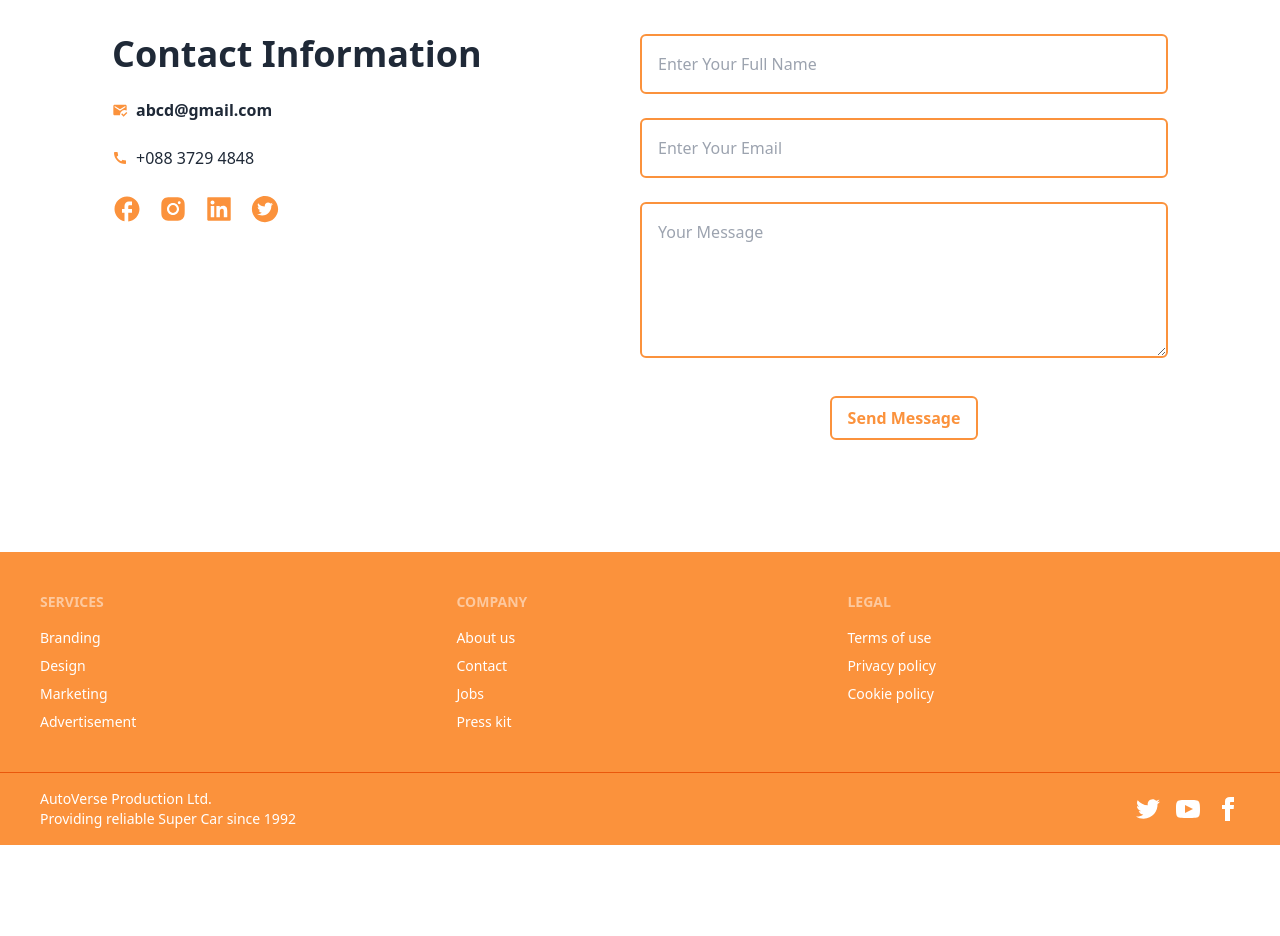
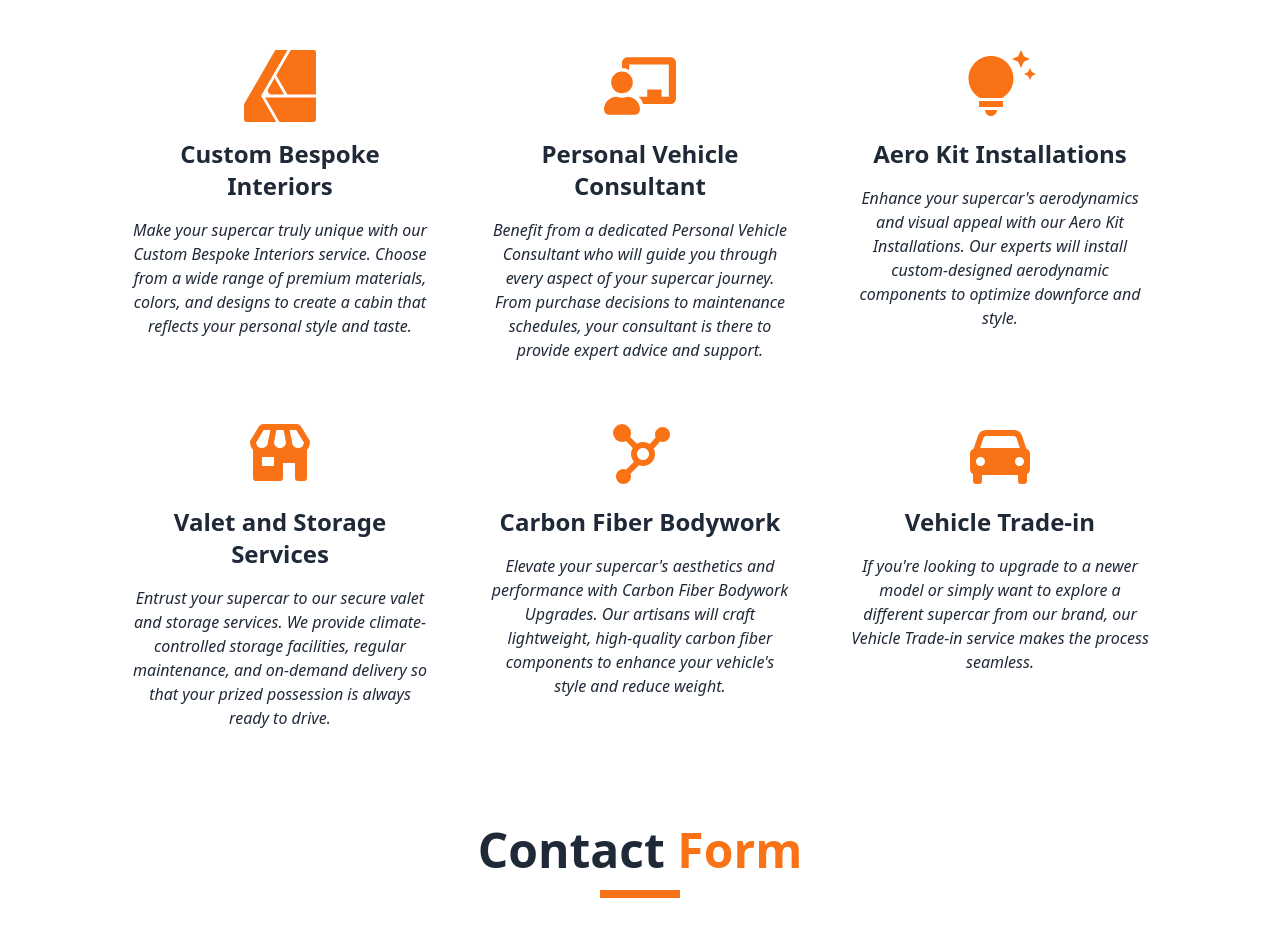
Before and after one commit to MD-AHAD-KHAN-PATHAN/brand-shop-client, a React (Vite) app: page / in a window 1280 px wide. Shown: the part 2520-3456 px from the top of the page. Before the commit the page ends 3365 px from the top, so only its background shows below. Built offline with nearby package versions, Linux system fonts and the light colour scheme; no server answers.

Commit message:
services section added

```diff
--- a/src/Pages/Home/Home.jsx
+++ b/src/Pages/Home/Home.jsx
@@ -2,6 +2,7 @@ import { useLoaderData } from "react-router-dom";
 import Contact from "../../Components/Contact/Contact";
 import Header from "../../Components/Header/Header";
 import Brand from "../Brand/Brand";
+import Services from "../Services/Services";
 
 const Home = () => {
 
@@ -20,6 +21,10 @@ const Home = () => {
                     }
                 </div>
 
+                <h1 className="lg:text-5xl text-3xl font-bold text-center mb-4">Our <span className="text-orange-500">Services</span></h1>
+                <div className="flex justify-center"><h1 className="w-20 px-6 py-1 bg-orange-500  mb-10"></h1></div>
+                <Services></Services>
+
                 <h1 className="lg:text-5xl text-3xl font-bold text-center mb-4">Contact <span className="text-orange-500">Form</span></h1>
                 <div className="flex justify-center"><h1 className="w-20 px-6 py-1 bg-orange-500  mb-10"></h1></div>
                 <Contact></Contact>
--- a/src/Pages/Login/Login.jsx
+++ b/src/Pages/Login/Login.jsx
@@ -40,7 +40,7 @@ const Login = () => {
             <div className=" min-h-screen w-full justify-center md:bg-base-200 md:my-0 my-10">
                 <div className="md:hero-content md:flex md:flex-row-reverse md:mx-0 mx-6">
                     <div className="text-center" data-aos="fade-left" data-aos-anchor="#example-anchor" data-aos-offset="500" data-aos-duration="500">
-                        <h1 className="md:text-5xl text-3xl font-bold md:mb-0 mb-6">Please Login !</h1>
+                        <h1 className="md:text-5xl text-3xl font-bold md:mb-0 mb-6">Please <span className='text-orange-500'>Login !</span></h1>
                     </div>
                     <div className="card flex-shrink-0 w-full md:max-w-sm shadow-2xl bg-base-100" data-aos="fade-right" data-aos-offset="300" data-aos-easing="ease-in-sine">
                         <div className="card-body">
--- a/src/Pages/Registration/Registration.jsx
+++ b/src/Pages/Registration/Registration.jsx
@@ -56,7 +56,7 @@ const Registration = () => {
             <div className="min-h-screen md:bg-base-200 md:my-0 my-10">
                 <div className="md:hero-content md:flex md:flex-row-reverse md:mx-0 mx-6">
                     <div className="text-center md:text-left" data-aos="fade-left" data-aos-anchor="#example-anchor" data-aos-offset="500" data-aos-duration="500">
-                        <h1 className="md:text-5xl text-3xl font-bold md:mb-0 mb-6">Please Registration !</h1>
+                        <h1 className="md:text-5xl text-3xl font-bold md:mb-0 mb-6">Please <span className="text-orange-500">Registration !</span></h1>
                     </div>
                     <div className="card flex-shrink-0 w-full max-w-sm shadow-2xl bg-base-100" data-aos="fade-right" data-aos-offset="300" data-aos-easing="ease-in-sine">
                         <div className="card-body">
--- /dev/null
+++ b/src/Pages/Services/Services.jsx
@@ -0,0 +1,44 @@
+import { SiAffinitydesigner } from 'react-icons/si';
+import { FaChalkboardTeacher } from 'react-icons/fa';
+import { MdTipsAndUpdates } from 'react-icons/md';
+import { BiSolidStore, BiSolidNetworkChart, BiSolidCar } from 'react-icons/bi';
+
+const Services = () => {
+
+    return (
+        <div className='grid lg:grid-cols-3 md:grid-cols-2 gap-6 mb-20'>
+            <div className='text-center hover:shadow-orange-500 hover:shadow-xl p-4'>
+                <a href="" className='flex justify-center text-orange-500 text-7xl'><SiAffinitydesigner></SiAffinitydesigner></a>
+                <h1 className='text-2xl font-bold my-4'>Custom Bespoke Interiors</h1>
+                <i>Make your supercar truly unique with our Custom Bespoke Interiors service. Choose from a wide range of premium materials, colors, and designs to create a cabin that reflects your personal style and taste.</i>
+            </div>
+            <div className='text-center hover:shadow-orange-500 hover:shadow-xl p-4'>
+                <a href="" className='flex justify-center text-orange-500 text-7xl'><FaChalkboardTeacher></FaChalkboardTeacher></a>
+                <h1 className='text-2xl font-bold my-4'>Personal Vehicle Consultant</h1>
+                <i>Benefit from a dedicated Personal Vehicle Consultant who will guide you through every aspect of your supercar journey. From purchase decisions to maintenance schedules, your consultant is there to provide expert advice and support.</i>
+            </div>
+            <div className='text-center hover:shadow-orange-500 hover:shadow-xl p-4'>
+                <a href="" className='flex justify-center text-orange-500 text-7xl'><MdTipsAndUpdates></MdTipsAndUpdates></a>
+                <h1 className='text-2xl font-bold my-4'>Aero Kit Installations</h1>
+                <i>Enhance your supercar's aerodynamics and visual appeal with our Aero Kit Installations. Our experts will install custom-designed aerodynamic components to optimize downforce and style.</i>
+            </div>
+            <div className='text-center hover:shadow-orange-500 hover:shadow-xl p-4'>
+                <a href="" className='flex justify-center text-orange-500 text-7xl'><BiSolidStore></BiSolidStore></a>
+                <h1 className='text-2xl font-bold my-4'>Valet and Storage Services</h1>
+                <i>Entrust your supercar to our secure valet and storage services. We provide climate-controlled storage facilities, regular maintenance, and on-demand delivery so that your prized possession is always ready to drive.</i>
+            </div>
+            <div className='text-center hover:shadow-orange-500 hover:shadow-xl p-4'>
+                <a href="" className='flex justify-center text-orange-500 text-7xl'><BiSolidNetworkChart></BiSolidNetworkChart></a>
+                <h1 className='text-2xl font-bold my-4'>Carbon Fiber Bodywork</h1>
+                <i>Elevate your supercar's aesthetics and performance with Carbon Fiber Bodywork Upgrades. Our artisans will craft lightweight, high-quality carbon fiber components to enhance your vehicle's style and reduce weight.</i>
+            </div>
+            <div className='text-center hover:shadow-orange-500 hover:shadow-xl p-4'>
+                <a href="" className='flex justify-center text-orange-500 text-7xl'><BiSolidCar></BiSolidCar></a>
+                <h1 className='text-2xl font-bold my-4'>Vehicle Trade-in</h1>
+                <i>If you're looking to upgrade to a newer model or simply want to explore a different supercar from our brand, our Vehicle Trade-in service makes the process seamless.</i>
+            </div>
+        </div>
+    );
+};
+
+export default Services;
--- a/src/Pages/Terms&Condition/Terms.jsx
+++ b/src/Pages/Terms&Condition/Terms.jsx
@@ -10,7 +10,7 @@ const Terms = () => {
                     Acceptance of Terms
                 </div>
                 <div className="collapse-content">
-                    <p>By using the services provided by [Your Company Name] (referred to as "we," "us," or "the Company"), you agree to comply with and be bound by these Terms and Conditions. If you do not agree to these terms, please refrain from using our services.</p>
+                    <p>By using the services provided by Autoverse, you agree to comply with and be bound by these Terms and Conditions. If you do not agree to these terms, please refrain from using our services.</p>
                 </div>
             </div>
             <div data-aos="zoom-in-down" className="collapse collapse-arrow bg-base-200 my-4">
```
